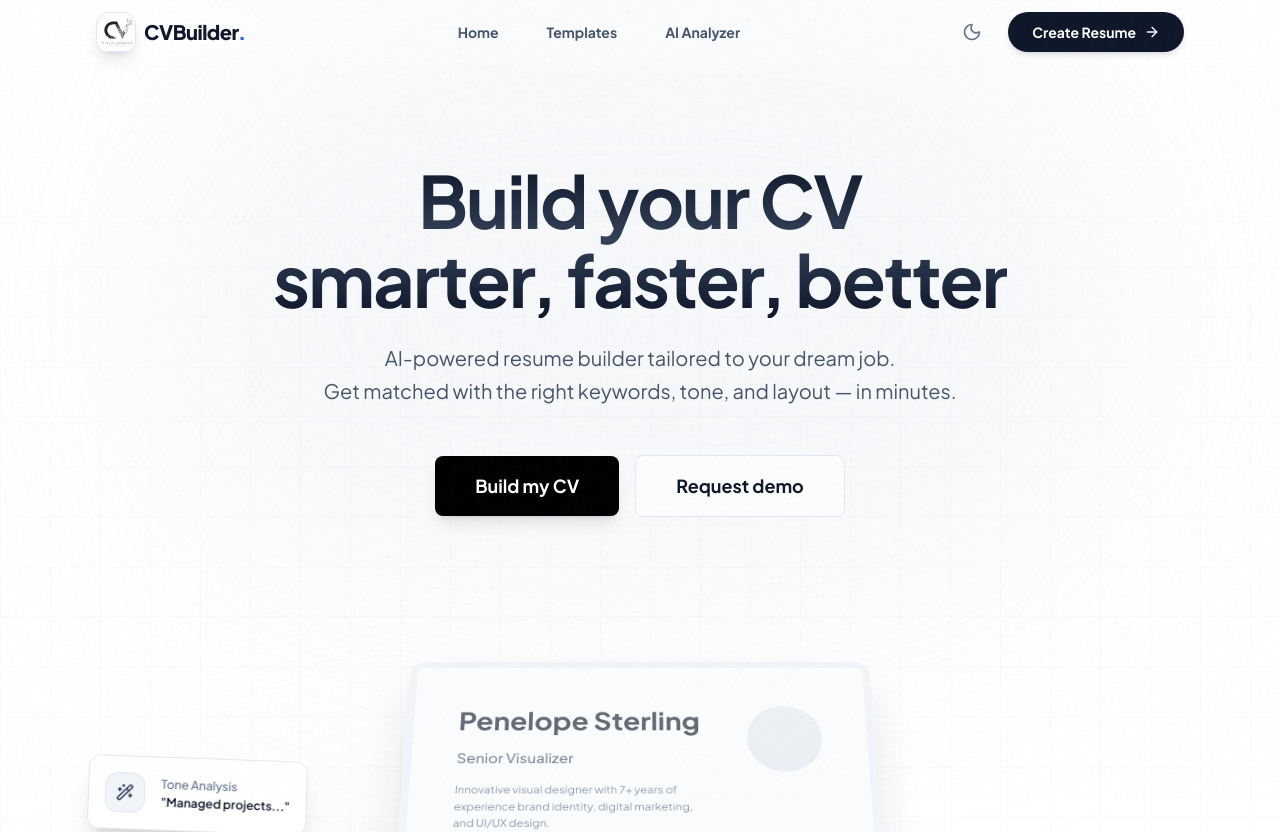
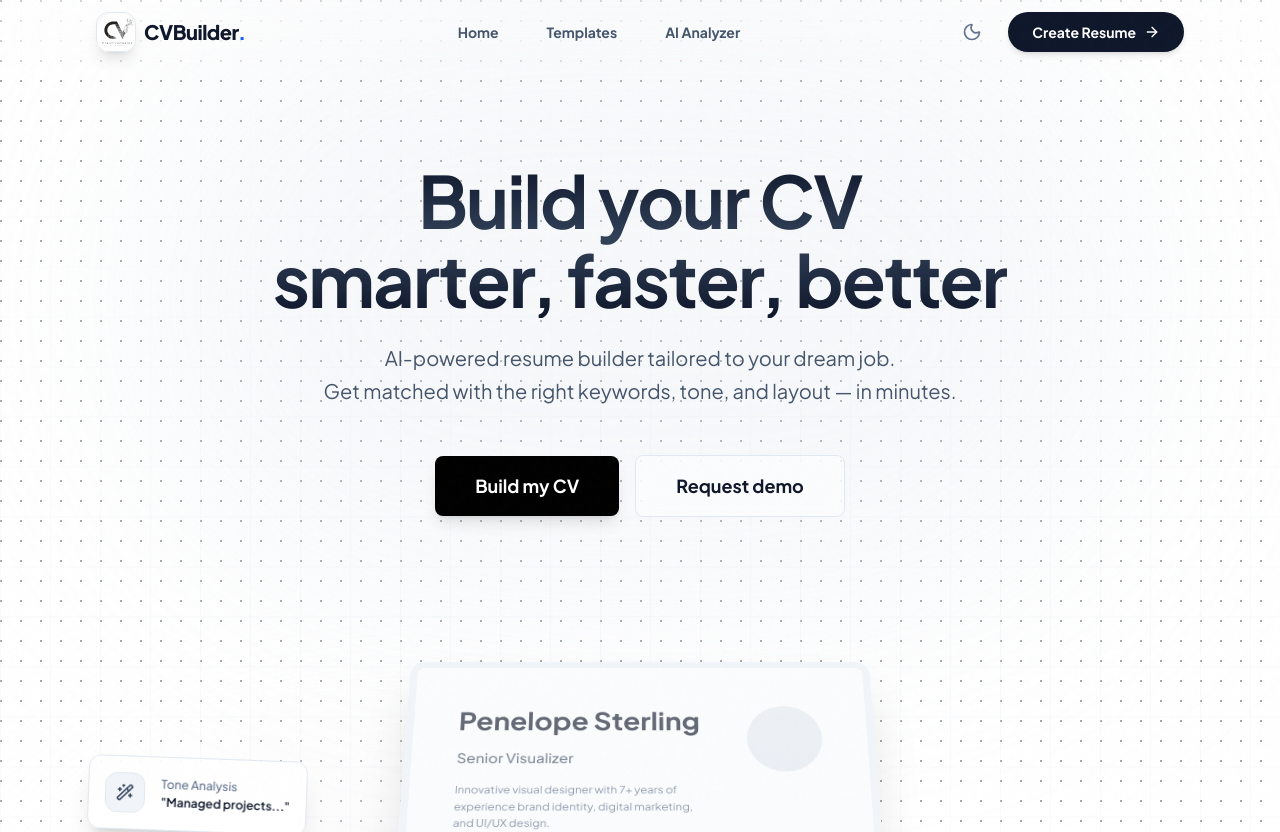
Before and after one commit to Bot444cyber/Resume-Builder, a Next.js app in the folder frontend/: page / in a window 1280 px wide. Shown: the top 832 px of the page. Built offline with nearby package versions, Linux system fonts and the light colour scheme.

Commit message:
feat: Create Hero component featuring headlines, call-to-actions, and a 3D resume visual.

```diff
--- a/frontend/src/components/home/Hero.tsx
+++ b/frontend/src/components/home/Hero.tsx
@@ -8,6 +8,27 @@ interface HeroProps {
 const Hero: React.FC<HeroProps> = ({ onStart }) => {
     return (
         <section className="relative min-h-[140vh] flex flex-col justify-start pt-32 lg:pt-40 bg-white dark:bg-black overflow-hidden text-slate-900 dark:text-white selection:bg-gray-200 dark:selection:bg-white/20 transition-colors duration-500">
+
+            {/* Noise Texture (Darker Dots) Background - Light Mode Only */}
+            <div
+                className="absolute inset-0 z-0 dark:hidden"
+                style={{
+                    background: "#ffffff",
+                    backgroundImage: "radial-gradient(circle at 1px 1px, rgba(0, 0, 0, 0.35) 1px, transparent 0)",
+                    backgroundSize: "20px 20px",
+                }}
+            />
+
+            {/* Dark White Dotted Grid Background - Dark Mode Only */}
+            <div
+                className="absolute inset-0 z-0 hidden dark:block"
+                style={{
+                    background: "#000000",
+                    backgroundImage: `radial-gradient(circle, rgba(255, 255, 255, 0.1) 1.5px, transparent 1.5px)`,
+                    backgroundSize: "30px 30px",
+                    backgroundPosition: "0 0",
+                }}
+            />
 
             {/* Dynamic Background */}
             <div className="absolute inset-0 z-0 overflow-hidden pointer-events-none">
```
